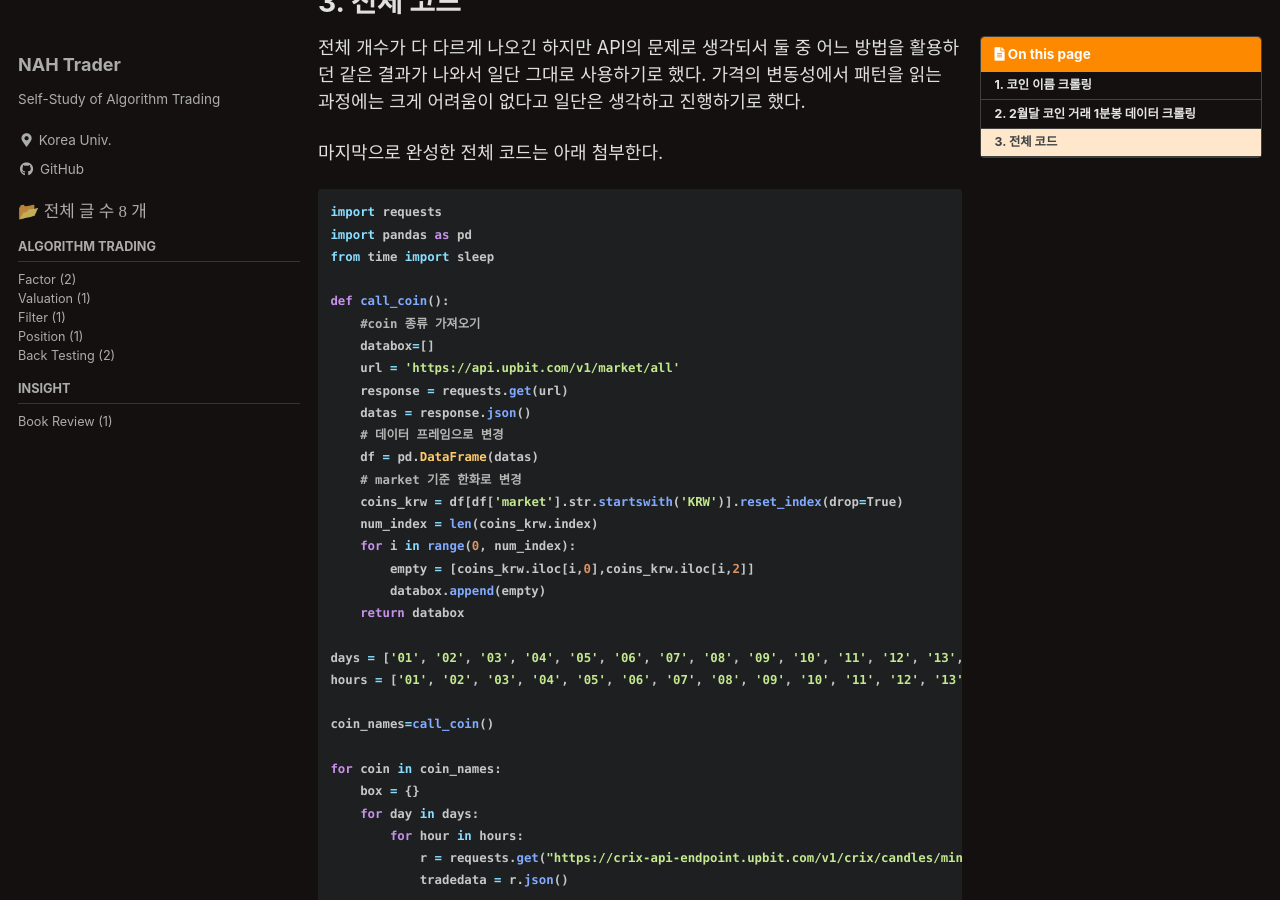
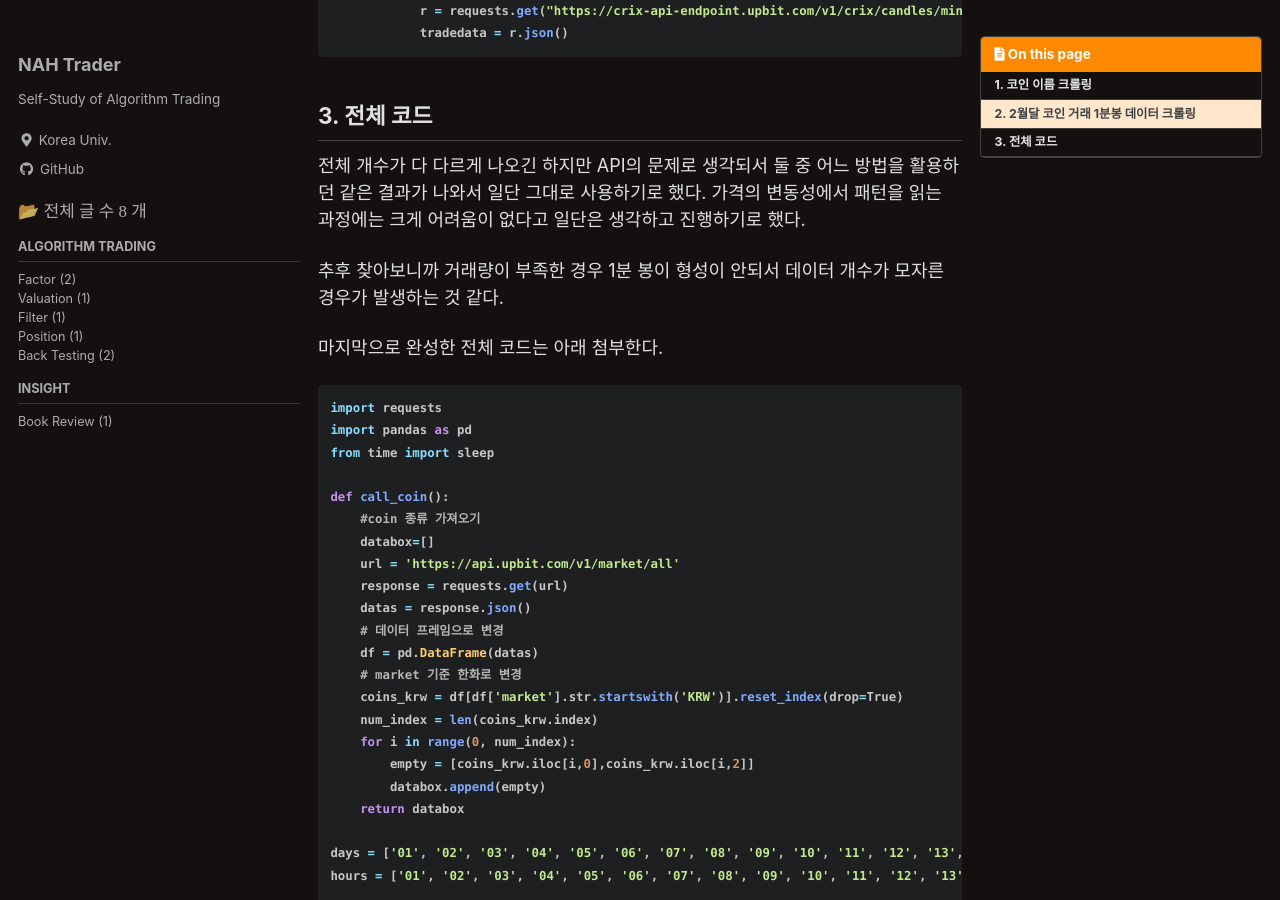
Before and after one commit to NAHtrader/NAHtrader.github.io, a Jekyll site: the page built from _posts/2021-03-14-AE2.md, in a window 1280 px wide and 900 px high, scrolled down 1775 px. Built offline with Jekyll 4.4.1, drawn with Linux system fonts in a browser that asks for light colours; cached includes are drawn as plain includes.

Commit message:
0316 포스팅 수정

````diff
--- a/_posts/2021-03-14-AE2.md
+++ b/_posts/2021-03-14-AE2.md
@@ -14,7 +14,7 @@ date: 2021-03-16
 last_modified_at: 2021-03-16
 ---
 
-# 1. 코인 이름 크롤링
+## 1. 코인 이름 크롤링
 처음에는 `Selenium`을 활용해서 직접 사이트에 들어가서 `html` 태그 찾아서 크롤링하는 방법으로 진행해보려고 했다. 근데 업비트 사이트 보안 문제인지 잘 모르겠지만 사이트에 접속이 되지를 않아서 구글링을 하던 도중 [업비트 API 사이트](https://api.upbit.com/v1/market/all)를 통해 쉽게 이름을 크롤링 할 수 있었다.
 
 ```python
@@ -38,7 +38,7 @@ def call_coin():
         databox.append(empty)
     return databox
 ```
-# 2. 2월달 코인 거래 1분봉 데이터 크롤링
+## 2. 2월달 코인 거래 1분봉 데이터 크롤링
 과거 코인 데이터 크롤링에 사용했던 코드를 활용해서 for문을 추가해줬다. 사이트 상에서 한 번에 가져올 수 있는 데이터가 200개라서 for문을 잘 설정해서 데이터를 모아야했다.
 
 1분 봉으로 데이터를 추출할 예정이기 때문에 한 번에 60개씩 데이터를 추출해서 최대한 카운팅을 맞춰보려고 노력했다. 처음 시범 데이터를 추출했을 때 총 `40,320`개의 데이터가 나와야하는데 `BTC 기준` `39,829`개가 나오길래 사이사이 빈 곳을 어떻게 처리해야할지 고민이 됬다.
@@ -71,9 +71,11 @@ for coin in coin_names:
             tradedata = r.json()
 ```
 
-# 3. 전체 코드
+## 3. 전체 코드
 
 전체 개수가 다 다르게 나오긴 하지만 API의 문제로 생각되서 둘 중 어느 방법을 활용하던 같은 결과가 나와서 일단 그대로 사용하기로 했다. 가격의 변동성에서 패턴을 읽는 과정에는 크게 어려움이 없다고 일단은 생각하고 진행하기로 했다.
+
+추후 찾아보니까 거래량이 부족한 경우 1분 봉이 형성이 안되서 데이터 개수가 모자른 경우가 발생하는 것 같다.
 
 마지막으로 완성한 전체 코드는 아래 첨부한다.
 ```python
````
